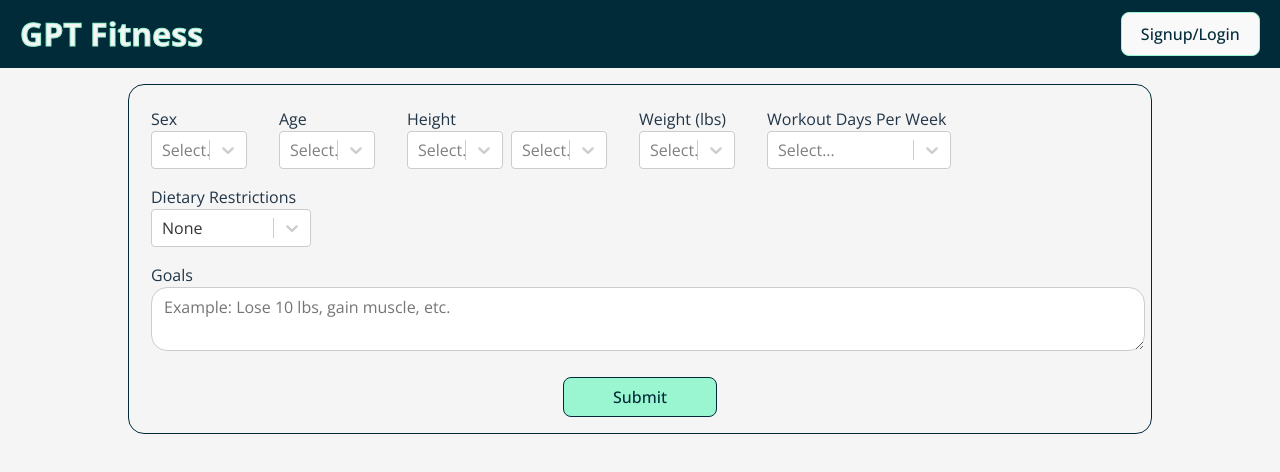
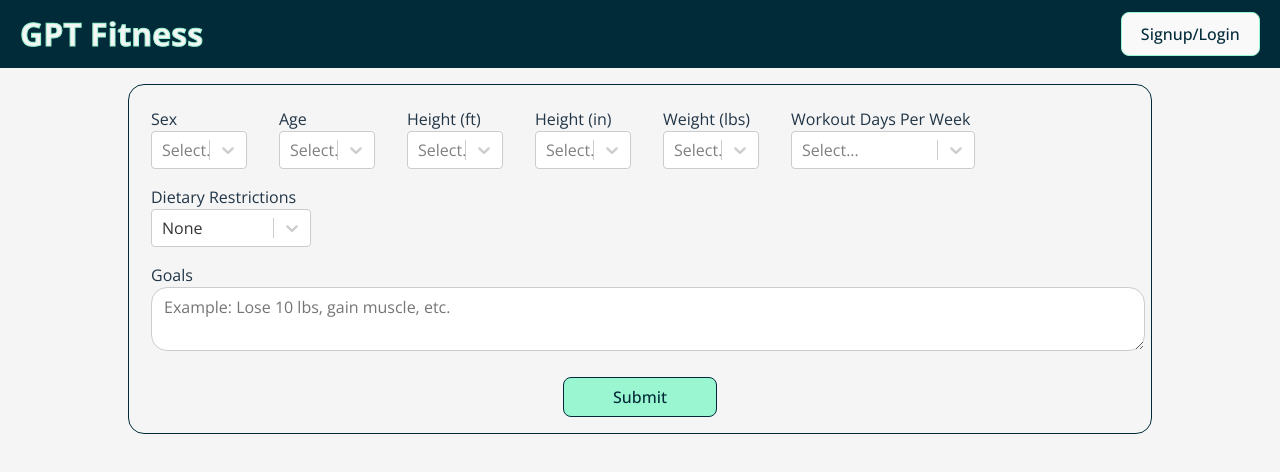
Before and after one commit to 8cott/gpt-fitness-client, a React (Vite) app: page / in a window 1280 px wide. Shown: the top 472 px of the page. Built offline with nearby package versions, Linux system fonts and the light colour scheme.

Commit message:
fixed inches focus bug

```diff
--- a/src/App.css
+++ b/src/App.css
@@ -117,14 +117,16 @@ input[type='password'] {
 }
 
 .save-plan-btn {
-  padding: 1rem;
-  width: 25%;
+  padding: 0.5rem 0 0.5rem 0;
+  width: 15%;
   margin: 0 auto;
+  margin-top: 1rem;
+  margin-bottom: 1rem;
   box-sizing: border-box;
   display: block;
   background-color: var(--gunmetal);
   color: var(--aquamarine);
-  border: 0.0625rem solid var(--gunmetal);
+  border: 0.0625rem solid var(--aquamarine);
 }
 
 .error-message {
--- a/src/components/UserInputForm.jsx
+++ b/src/components/UserInputForm.jsx
@@ -186,10 +186,10 @@ const UserInputForm = () => {
                   />
                 </label>
 
-                <label className='form-label'>
-                  Height
-                  <div className='height-container'>
+                <div className='form-label'>
+    <label htmlFor='feet'>Height (ft)</label>
     <Select
+        id='feet'
         className='form-select feet'
         classNamePrefix="react-select"
         name='feet'
@@ -202,8 +202,12 @@ const UserInputForm = () => {
         )}
         required
     />
+</div>
 
+<div className='form-label'>
+    <label htmlFor='inches'>Height (in)</label>
     <Select
+        id='inches'
         className='form-select inches'
         classNamePrefix="react-select"
         name='inches'
@@ -217,7 +221,7 @@ const UserInputForm = () => {
         required
     />
 </div>
-                </label>
+
 
                 <label className='form-label'>
                   Weight (lbs)
```
Lines whose indentation alone changed are shown as unchanged.
